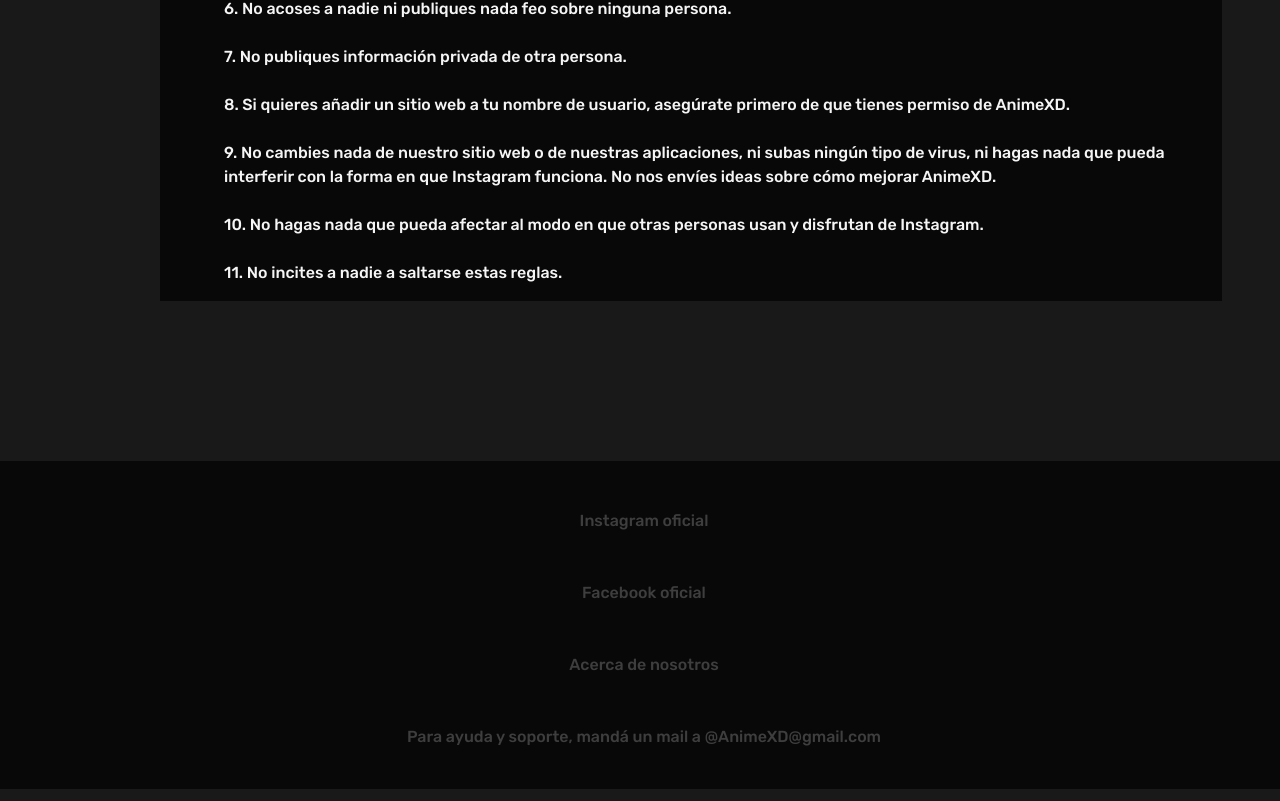
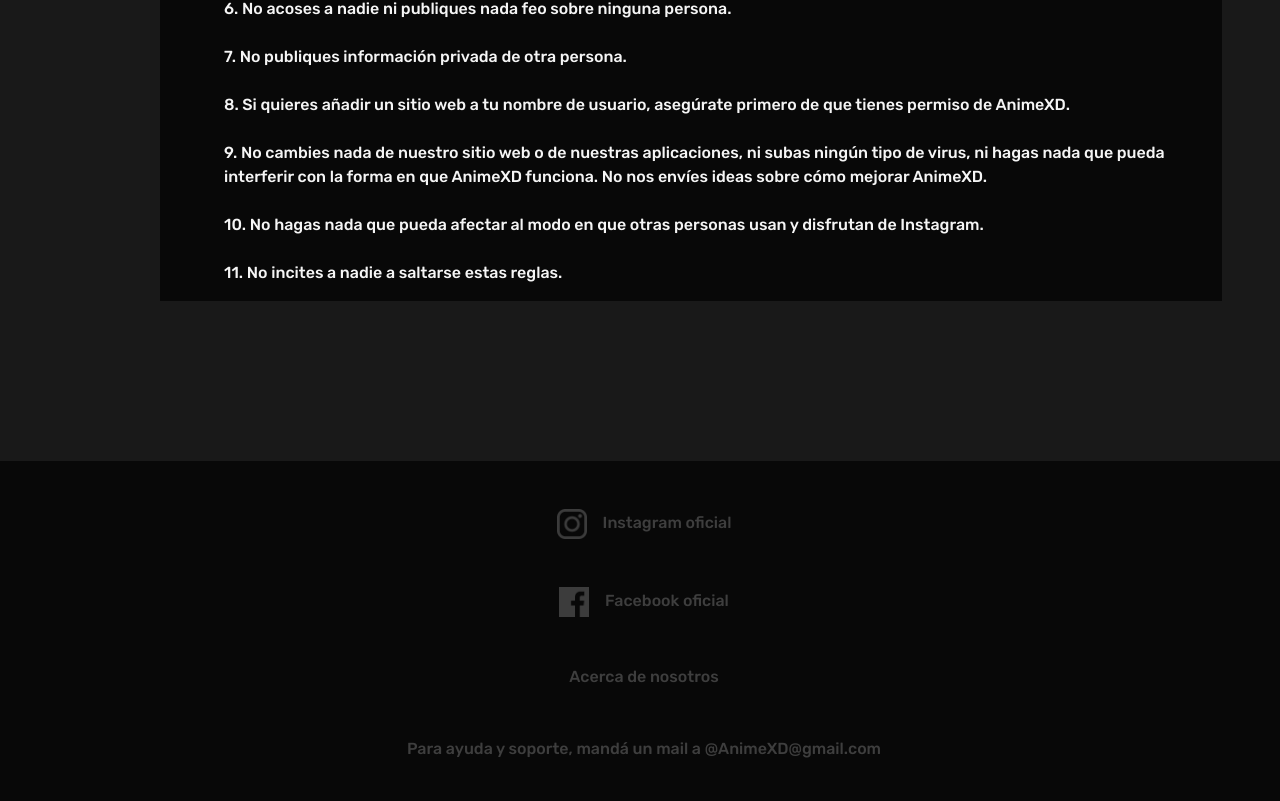
Before and after one commit to Mariano-04305/AnimeXD, a plain HTML site: page terminos.html in a window 1280 px wide. Shown: the part 520-1321 px from the top of the page. Drawn offline with nearby package versions, Linux system fonts and the light colour scheme.

Commit message:
tabulado correcto del codigo

```diff
--- a/terminos.html
+++ b/terminos.html
@@ -81,7 +81,7 @@
 					<br>
 					<br>
 					9. No cambies nada de nuestro sitio web o de nuestras aplicaciones, ni subas ningún tipo de virus, ni
-					hagas nada que pueda interferir con la forma en que Instagram funciona. No nos envíes ideas sobre
+					hagas nada que pueda interferir con la forma en que AnimeXD funciona. No nos envíes ideas sobre
 					cómo mejorar AnimeXD.
 					<br>
 					<br>
@@ -97,17 +97,22 @@
 		<ul class="footer-list">
 			<li class="li-footer">
 				<div class="redes-sociales fo">
-					<a href="https://www.instagram.com/?hl=es-la" target="_blank" class="ig">Instagram oficial</a>
-				</div></li>
-				<li class="li-footer"><div class="redes-sociales fo">
-					<a href="https://es-la.facebook.com/" target="_blank">Facebook oficial</a>
-				</div></li>
-			<li class="li-footer"><div class="fo">
-				<a href="nosotros.html">Acerca de nosotros</a>
-				</div></li>
-			<li class="li-footer"><div class="mb">
+					<a href="https://www.instagram.com/?hl=es-la" target="_blank" class="ig"><img src="media/insta.png" style="width: 30px; margin-right: 2vh;">Instagram oficial</a>
+				</div>
+			</li>
+			<li class="li-footer">
+				<div class="redes-sociales fo">
+					<a href="https://es-la.facebook.com/" target="_blank"><img src="media/face.png" style="width: 30px; margin-right: 2vh;">Facebook oficial</a>
+				</div>
+			</li>
+			<li class="li-footer">
+				<div class="fo"><a href="nosotros.html">Acerca de nosotros</a></div>
+			</li>
+			<li class="li-footer">
+				<div class="mb">
 				<p>Para ayuda y soporte, mandá un mail a <a href="https://mail.google.com/mail/u/0/?tab=rmogbl#inbox?compose=GTvVlcRzCMcqDCglRNrJRlksCVjBCTQTDfsrLctRQpcGHvmvJhkKdKpKjphJhgdLSNdCFvVTxmBrR" target="_blank" class="mail-ayuda">@AnimeXD@gmail.com</a></p>
-				</div></li>
+				</div>
+			</li>
 		</ul>
 	</footer>
 	<script src="https://code.jquery.com/jquery-3.5.1.slim.min.js" integrity="sha384-DfXdz2htPH0lsSSs5nCTpuj/zy4C+OGpamoFVy38MVBnE+IbbVYUew+OrCXaRkfj" crossorigin="anonymous"></script>
```
Also changed, not shown: bnh.html (+15 -10 lines), darling.html (+15 -10 lines), dn.html (+15 -10 lines), dr.html (+15 -10 lines), dragon.html (+15 -10 lines), god.html (+15 -10 lines), hk.html (+15 -10 lines), hyouka.html (+15 -10 lines), index.html (+13 -8 lines), iniciar-sesion.html (+15 -10 lines), kaisen.html (+16 -11 lines), naruto.html (+16 -11 lines), nosotros.html (+15 -10 lines), opm.html (+16 -11 lines), 5 more files. Lines whose indentation alone changed are shown as unchanged.
